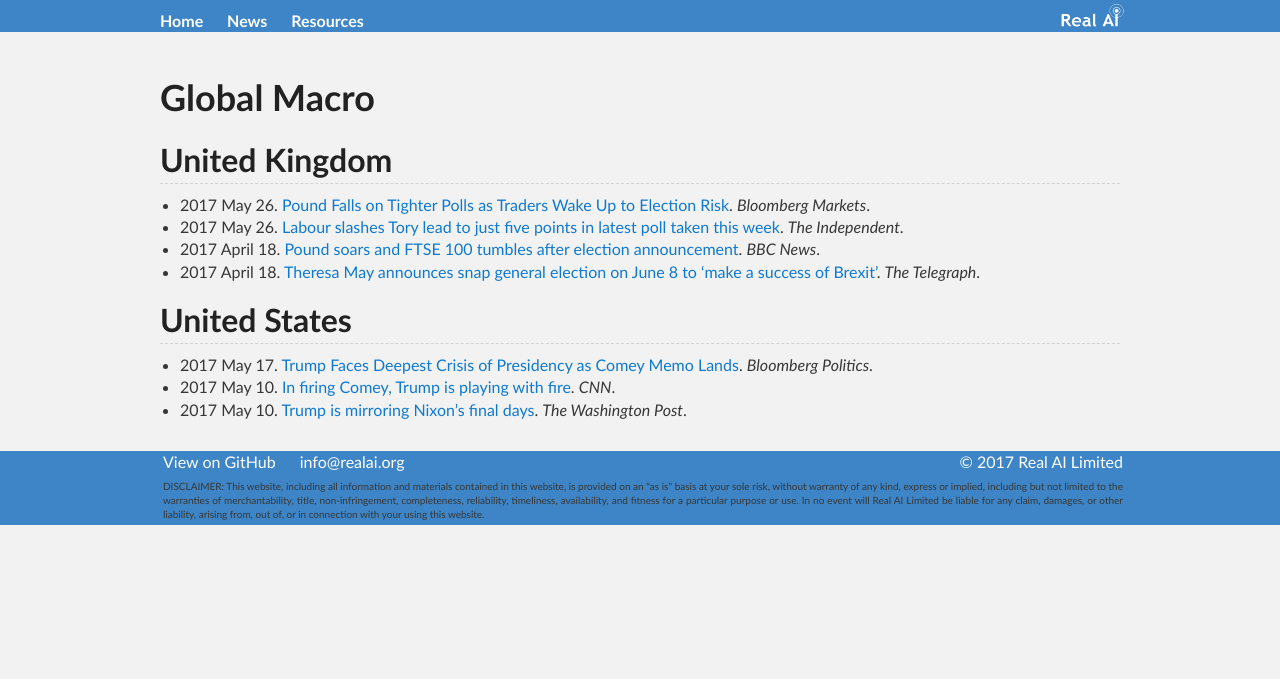
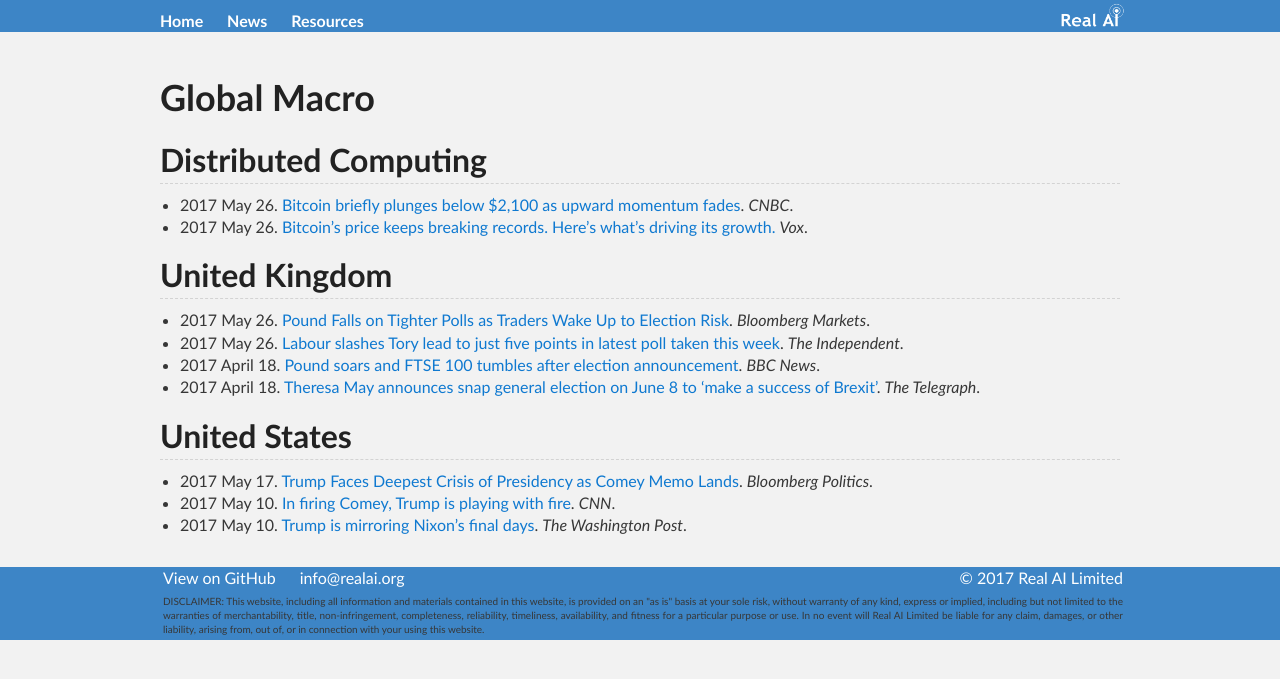
Before and after one commit to Tonywuhk/realai.org, a Jekyll site: the page built from macro.md, in a window 1280 px wide. Shown: the top 679 px of the page. Built offline with Jekyll 4.4.1, drawn with Linux system fonts in a browser that asks for light colours; our own code applies the rules of GitHub Pages for plain Markdown files; comment, search, counter and statistics services are not loaded; the repository's description, which GitHub fills in, is left out.

Commit message:
Update macro.md

```diff
--- a/macro.md
+++ b/macro.md
@@ -2,6 +2,11 @@
 permalink: /macro/
 ---
 # Global Macro
+
+## Distributed Computing
+
+* 2017 May 26. [Bitcoin briefly plunges below $2,100 as upward momentum fades](http://www.cnbc.com/2017/05/26/bitcoin-briefly-plunges-below-2100-as-upward-momentum-fades.html). *CNBC*.
+* 2017 May 26. [Bitcoin's price keeps breaking records. Here's what's driving its growth.](https://www.vox.com/new-money/2017/5/26/15687062/bitcoin-bubble-explained) *Vox*.
 
 ## United Kingdom
 
```
